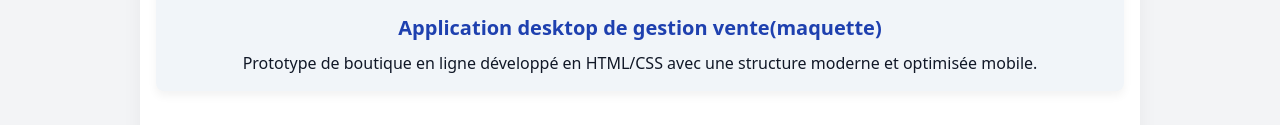
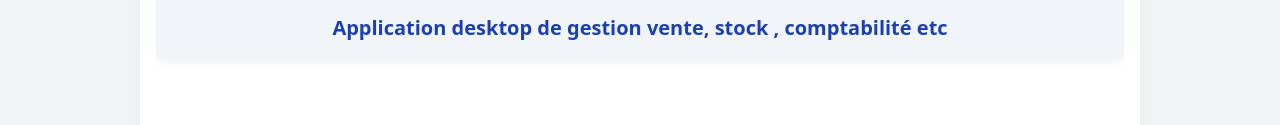
Before and after one commit to ALINDEKABWENDE/kabwende, a plain HTML site: page projects.html in a window 1280 px wide. Shown: the part 1760-1885 px from the top of the page. Drawn offline with nearby package versions, Linux system fonts and the light colour scheme.

```diff
--- a/projects.html
+++ b/projects.html
@@ -156,9 +156,8 @@
 
             <div class="project-card">
                 <img src="vente.png" alt="Site e-commerce">
-                <h3>Application desktop de gestion vente(maquette)</h3>
-                <p>Prototype de boutique en ligne développé en HTML/CSS avec une structure moderne et optimisée mobile.
-                </p>
+                <h3>Application desktop de gestion vente, stock , comptabilité etc</h3>
+
             </div>
 
         </section>
```
